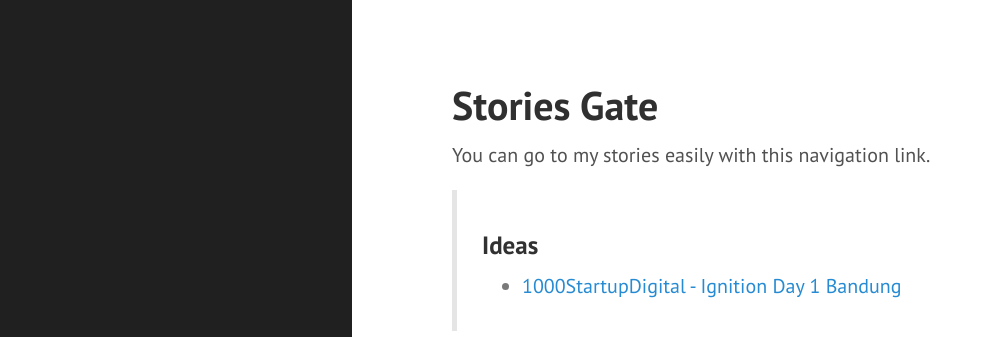
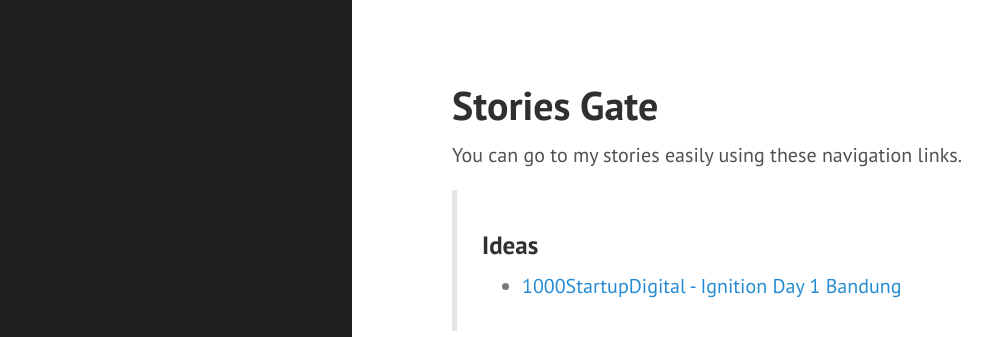
Before and after one commit to albertusk95/albertusk95.github.io, a Jekyll site: the page built from gate.md, in a window 1280 px wide and 1297 px high. Shown: the top 337 px of the window, without its empty margins (8-1000 px from the left). Built offline with Jekyll 4.4.1, drawn with Linux system fonts in a browser that asks for light colours.

Commit message:
update gate

```diff
--- a/gate.md
+++ b/gate.md
@@ -3,7 +3,7 @@ layout: page
 title: Stories Gate
 ---
 
-You can go to my stories easily with this navigation link.
+You can go to my stories easily using these navigation links.
 
 > ### Ideas
 > * [1000StartupDigital - Ignition Day 1 Bandung](https://albertusk95.github.io/2016/11/14/ignition01-1000sd)
```
